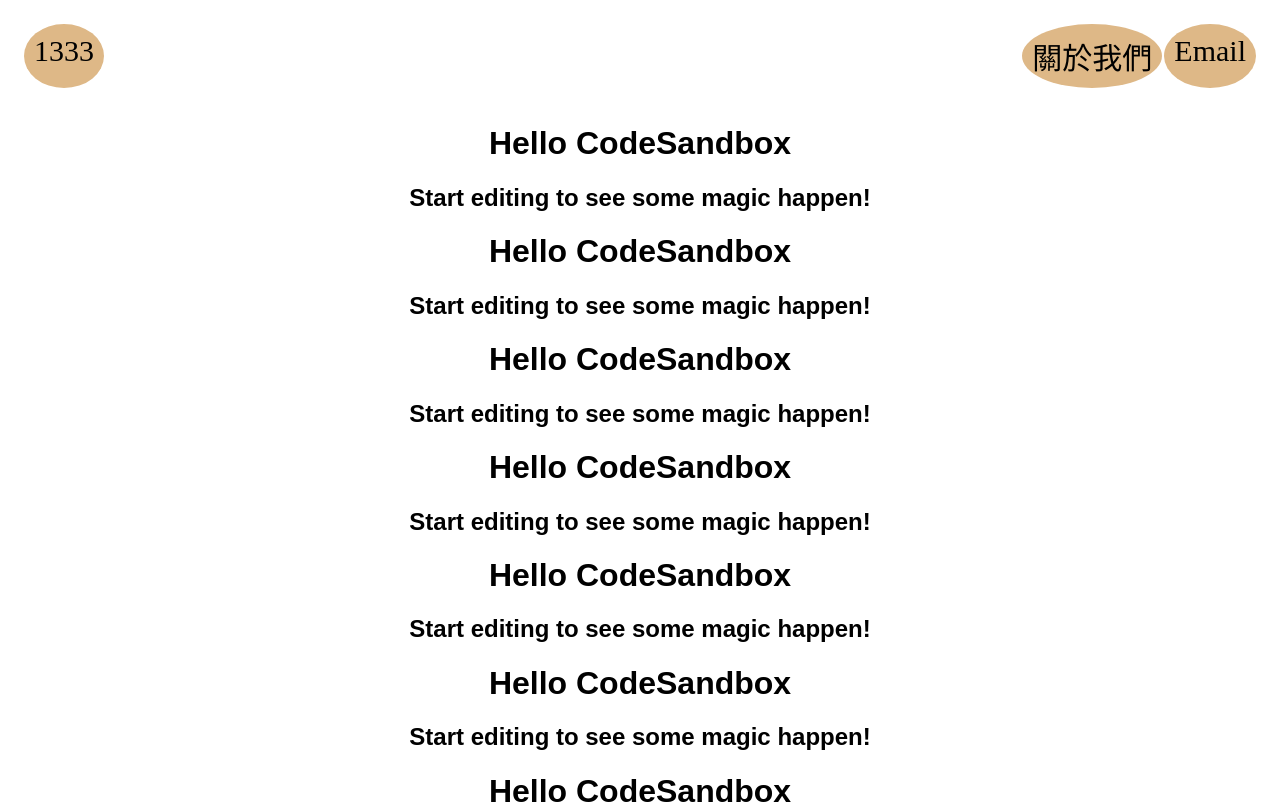
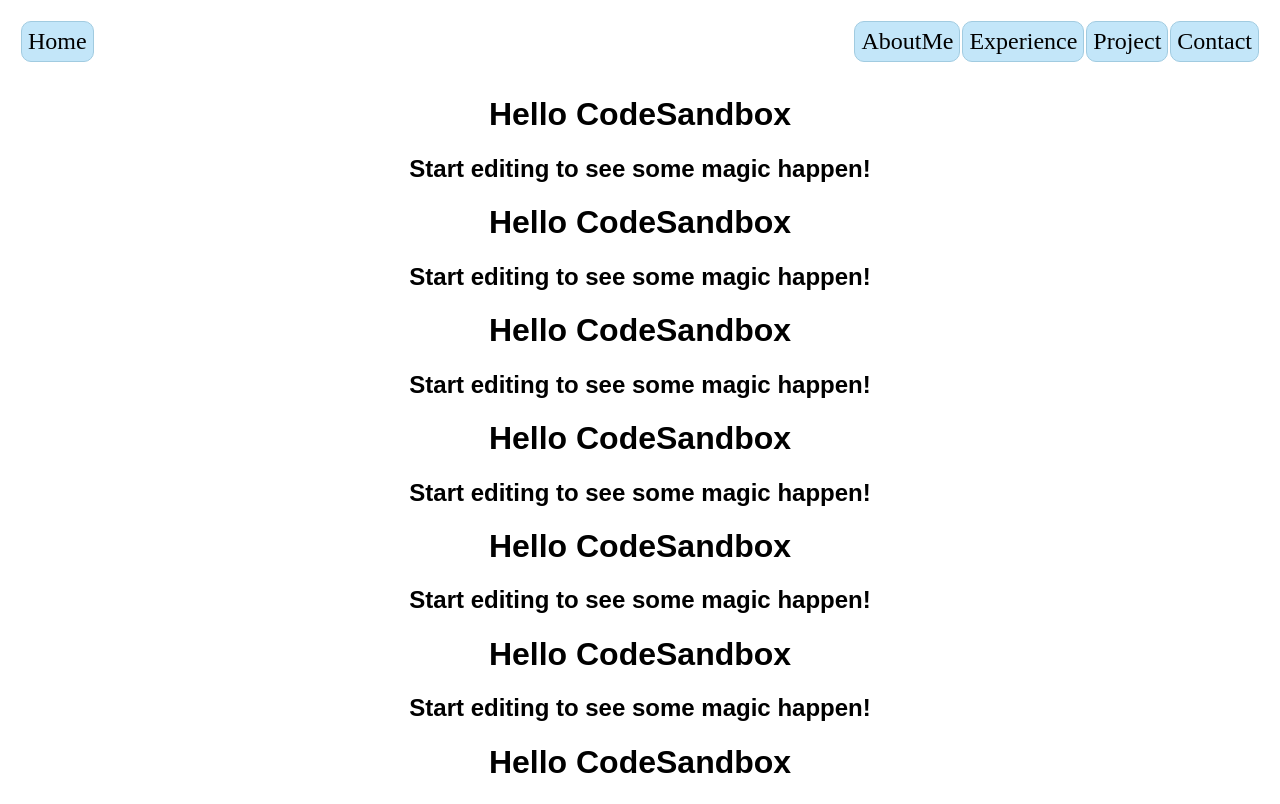
Before and after one commit to ImitatedSky/resume, a React (Create React App) app: page / in a window 1280 px wide. Shown: the top 804 px of the page. Built offline with nearby package versions, Linux system fonts and the light colour scheme.

Commit message:
Update header.js and nav.css

```diff
--- a/src/components/header.js
+++ b/src/components/header.js
@@ -2,7 +2,9 @@
 import "../style/nav.css";
 
 export default function Header() {
-  const [scrollDownBool, setScrollDownBool] = useState(false);
+  let Header = "Header";
+
+  const [hclassName, setHClassName] = useState("Header");
   let lastScrollTop = 0;
   let downScrollCount = 0;
   let upScrollCount = 0;
@@ -22,16 +24,18 @@
       }
       lastScrollTop = currentScroll <= 0 ? 0 : currentScroll; // 防止無限滾動
 
-      if (downScrollCount >= 50) {
-        console.log("連續向下滾動超過50次");
+      if (downScrollCount >= 50 && !Header.includes("navOpa")) {
+        // console.log("連續向下滾動超過50次");
         downScrollCount = 0;
-        setScrollDownBool(true);
+        Header += " navOpa";
+        setHClassName(Header);
       }
 
       if (upScrollCount >= 25 || currentScroll == 0) {
-        console.log("連續向上滾動超過25次");
+        // console.log("連續向上滾動超過25次");
         upScrollCount = 0;
-        setScrollDownBool(false);
+        Header = Header.replace(/ navOpa/g, "");
+        setHClassName(Header);
       }
     }
 
@@ -42,18 +46,17 @@
     };
   }, []);
 
-  const navStyle = {
-    opacity: scrollDownBool ? 0.2 : 1,
-  };
-
   return (
     <>
-      <nav className="Header" style={navStyle}>
-        <div>1333</div>
-        <div>
-          關於我們<a href="https://ex.com"></a>
-        </div>
-        <div>Email</div>
+      <nav
+        className={hclassName}
+        // style={navStyle}
+      >
+        <div>Home</div>
+        <div>AboutMe</div>
+        <div>Experience</div>
+        <div>Project</div>
+        <div>Contact</div>
       </nav>
       <div></div>
     </>
--- a/src/style/nav.css
+++ b/src/style/nav.css
@@ -1,34 +1,49 @@
 .Header {
+  font-family: "Brush Script MT", "Brush Script Std", "cursive", 標楷體, serif;
   position: sticky; /* 將 Header 元素設置為固定定位 */
   top: 0; /* 將 Header 元素的頂部固定在頁面頂部 */
   left: 0; /* 將 Header 元素的左邊固定在頁面左邊 */
   right: 0; /*將 Header 元素的右邊固定在頁面右邊*/
-  padding: 15px;
+  padding: 12px;
   text-align: center;
-  font-size: 35px;
+  font-size: 24px;
 
   justify-content: space-between; /* 將子元素均勻分佈 */
   display: flex; /* 設置 display 為 flex */
   flex-direction: row; /* 設置主軸方向為橫向排列 */
 
+  align-items: center;
+
   transition: opacity 0.76s;
+}
+.Header:hover {
+  opacity: 1 !important;
+}
+
+.Header > div {
+  border: none;
+  border: 1px solid #a1cbe0;
+  border-radius: 50%;
+  background-color: #c3e6f9;
+
+  border-radius: 10px;
+  padding: 6px;
+
+  overflow: hidden;
+  white-space: nowrap;
+  margin: 1px;
+
+  mix-blend-mode: difference; /*字體顏色相反*/
 }
 .Header > div:first-child {
   margin-right: auto; /* 將第一個子元素靠左 */
 }
-.Header > div {
-  border: none;
-  border-radius: 50%;
-  background: burlywood;
-
-  overflow: hidden;
-  white-space: nowrap;
-  padding: 10px;
-
-  margin: 1px;
-  font-size: 30px;
-  mix-blend-mode: difference; /*字體顏色相反*/
-}
 .Header > div:hover {
   background: burlywood + #000;
+  opacity: 1 !important;
+  font-size: 30px;
 }
+
+.navOpa {
+  opacity: 0.2;
+}
```
